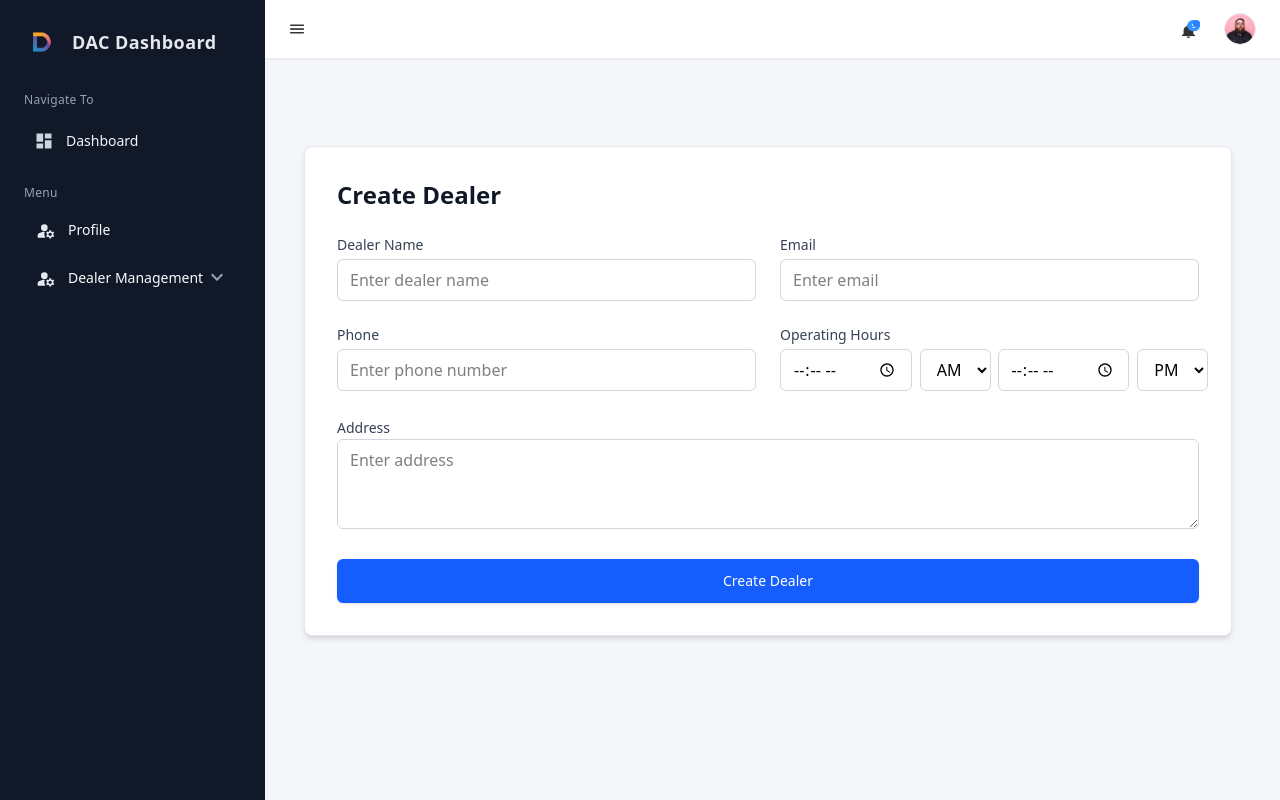
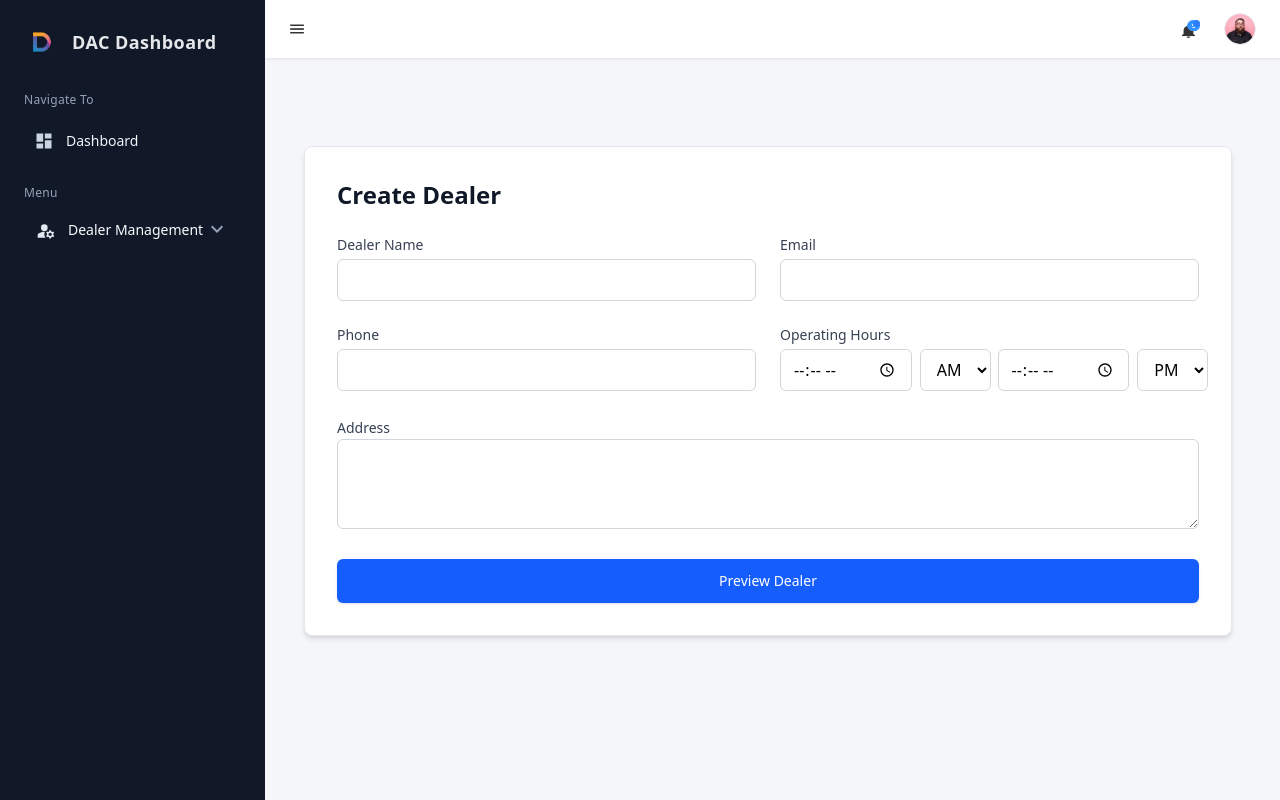
Before and after one commit to nishnak555/dealer-dashboard, a React (Vite) app: page /create-dealer in a window 1280 px wide. Built offline with nearby package versions, Linux system fonts and the light colour scheme.

Commit message:
fix create form

```diff
--- a/src/App.tsx
+++ b/src/App.tsx
@@ -17,7 +17,7 @@ function App() {
          Component: CreateDealerPage,
        },
        {
-         path: "view-dealer",
+         path: "",
          Component: DealerListPage,
        },
        {
--- a/src/components/Sidebar.tsx
+++ b/src/components/Sidebar.tsx
@@ -10,7 +10,6 @@ import logo from "../assets/icons/logo.png";
 import type { MenuItem, SidebarProps } from "../interfaces/sidebar.interface";
 
 const menuItems: MenuItem[] = [
-  { label: "Profile", icon: <UserIcon fontSize="small" />, path: "/profile" },
 
   {
     label: "Dealer Management",
@@ -18,7 +17,7 @@ const menuItems: MenuItem[] = [
     type: "select",
     options: [
       { label: "Create Dealer", path: "/create-dealer" },
-      { label: "View Dealer", path: "/view-dealer" },
+      { label: "View Dealer", path: "/" },
     ],
   },
 ];
--- a/src/components/dealerForm.tsx
+++ b/src/components/dealerForm.tsx
@@ -1,4 +1,4 @@
-import React from "react";
+import React, { useState } from "react";
 import { useFormik } from "formik";
 import { DealerSchema } from "../validation/dealer.schema";
 import type { DealerFormValues } from "../interfaces/dealer.interface";
@@ -7,7 +7,13 @@ import Button from "../components/common/Button";
 import { useNavigate } from "react-router";
 
 const DealerForm: React.FC = () => {
- const navigate = useNavigate()
+  const navigate = useNavigate();
+
+  // SHOW PREVIEW AFTER SUBMISSION
+  const [submittedData, setSubmittedData] = useState<DealerFormValues | null>(
+    null
+  );
+
   const formik = useFormik<DealerFormValues>({
     initialValues: {
       dealerName: "",
@@ -24,22 +30,32 @@ const DealerForm: React.FC = () => {
     validationSchema: DealerSchema,
 
     onSubmit: async (values) => {
-      const generatedId = Date.now();
-
       const finalHours = `${values.startTime} ${values.startPeriod} - ${values.endTime} ${values.endPeriod}`;
 
-      const payload = {
-        id: generatedId,
+      const payload: DealerFormValues = {
+        id: Date.now(),
         ...values,
         hours: finalHours,
       };
 
-      await createDealer(payload);
-      alert("Dealer Created Successfully!");
-      formik.resetForm();
-     navigate("/view-dealer")
+      // Instead of saving → show card preview
+      setSubmittedData(payload);
     },
   });
+
+  // CONFIRM CREATION
+  const handleConfirm = async () => {
+    if (submittedData) {
+      await createDealer(submittedData);
+      alert("Dealer Created Successfully!");
+      navigate("/");
+    }
+  };
+
+  // BACK TO EDIT MODE
+  const handleEdit = () => {
+    setSubmittedData(null);
+  };
 
   return (
     <div className="bg-white shadow-md border border-gray-200 rounded-lg p-6 sm:p-8 max-w-[1200px] mx-auto mt-10">
@@ -47,8 +63,54 @@ const DealerForm: React.FC = () => {
         Create Dealer
       </h2>
 
+      {/* ------------------------------------------------------ */}
+      {/* ⭐⭐⭐  PREVIEW CARD AFTER SUBMIT  ⭐⭐⭐ */}
+      {/* ------------------------------------------------------ */}
+      {submittedData && (
+        <div className="p-6 bg-gray-50 border rounded-lg shadow-md space-y-4">
+          <h3 className="text-xl font-semibold text-gray-800 mb-4">
+            Review Dealer Information
+          </h3>
+
+          <div className="space-y-2 text-gray-700">
+            <p>
+              <strong>Dealer Name:</strong> {submittedData.dealerName}
+            </p>
+            <p>
+              <strong>Email:</strong> {submittedData.email}
+            </p>
+            <p>
+              <strong>Phone:</strong> {submittedData.phone}
+            </p>
+            <p>
+              <strong>Operating Hours:</strong> {submittedData.hours}
+            </p>
+            <p>
+              <strong>Address:</strong> {submittedData.address}
+            </p>
+          </div>
+
+          <div className="flex gap-4 mt-6">
+            <Button
+              label="Confirm & Create"
+              onClick={handleConfirm}
+              className="bg-green-600 text-white px-6 py-2 rounded hover:bg-green-700"
+            />
+            <Button
+              label="Edit"
+              onClick={handleEdit}
+              className="bg-gray-500 text-white px-6 py-2 rounded hover:bg-gray-600"
+            />
+          </div>
+        </div>
+      )}
+
+      {/* ------------------------------------------------------ */}
+      {/* ⭐⭐⭐ FORM (Hidden After Submit) ⭐⭐⭐ */}
+      {/* ------------------------------------------------------ */}
+      {!submittedData && (
         <form onSubmit={formik.handleSubmit} className="space-y-6">
-        {/* GRID - Fully Responsive */}
+          {/* GRID */}
           <div className="grid grid-cols-1 md:grid-cols-2 gap-6">
             {/* Dealer Name */}
             <div className="flex flex-col">
@@ -59,11 +121,12 @@ const DealerForm: React.FC = () => {
                 onChange={formik.handleChange}
                 onBlur={formik.handleBlur}
                 value={formik.values.dealerName}
-              className="border border-gray-300 rounded-md px-3 py-2 focus:ring-blue-500 focus:outline-none w-full"
-              placeholder="Enter dealer name"
+                className="border border-gray-300 rounded-md px-3 py-2"
               />
               {formik.touched.dealerName && formik.errors.dealerName && (
-              <p className="text-red-500 text-xs">{formik.errors.dealerName}</p>
+                <p className="text-red-500 text-xs">
+                  {formik.errors.dealerName}
+                </p>
               )}
             </div>
 
@@ -76,8 +139,7 @@ const DealerForm: React.FC = () => {
                 onChange={formik.handleChange}
                 onBlur={formik.handleBlur}
                 value={formik.values.email}
-              className="border border-gray-300 rounded-md px-3 py-2 focus:ring-blue-500 focus:outline-none w-full"
-              placeholder="Enter email"
+                className="border border-gray-300 rounded-md px-3 py-2"
               />
               {formik.touched.email && formik.errors.email && (
                 <p className="text-red-500 text-xs">{formik.errors.email}</p>
@@ -93,8 +155,7 @@ const DealerForm: React.FC = () => {
                 onChange={formik.handleChange}
                 onBlur={formik.handleBlur}
                 value={formik.values.phone}
-              className="border border-gray-300 rounded-md px-3 py-2 focus:ring-blue-500 focus:outline-none w-full"
-              placeholder="Enter phone number"
+                className="border border-gray-300 rounded-md px-3 py-2"
               />
               {formik.touched.phone && formik.errors.phone && (
                 <p className="text-red-500 text-xs">{formik.errors.phone}</p>
@@ -108,48 +169,44 @@ const DealerForm: React.FC = () => {
               </label>
 
               <div className="grid grid-cols-1 sm:grid-cols-2 gap-4">
-              {/* Start Time */}
-              <div className="flex flex-col">
+                {/* Start */}
                 <div className="flex gap-2">
                   <input
                     type="time"
                     name="startTime"
+                    onChange={formik.handleChange}
                     value={formik.values.startTime}
-                    onChange={formik.handleChange}
                     className="border border-gray-300 rounded-md px-3 py-2 w-full"
                   />
                   <select
                     name="startPeriod"
+                    onChange={formik.handleChange}
                     value={formik.values.startPeriod}
-                    onChange={formik.handleChange}
                     className="border border-gray-300 rounded-md px-3 py-2"
                   >
                     <option value="AM">AM</option>
                     <option value="PM">PM</option>
                   </select>
                 </div>
-              </div>
 
-              {/* End Time */}
-              <div className="flex flex-col">
+                {/* End */}
                 <div className="flex gap-2">
                   <input
                     type="time"
                     name="endTime"
+                    onChange={formik.handleChange}
                     value={formik.values.endTime}
-                    onChange={formik.handleChange}
                     className="border border-gray-300 rounded-md px-3 py-2 w-full"
                   />
                   <select
                     name="endPeriod"
+                    onChange={formik.handleChange}
                     value={formik.values.endPeriod}
-                    onChange={formik.handleChange}
                     className="border border-gray-300 rounded-md px-3 py-2"
                   >
                     <option value="AM">AM</option>
                     <option value="PM">PM</option>
                   </select>
-                </div>
                 </div>
               </div>
             </div>
@@ -164,8 +221,7 @@ const DealerForm: React.FC = () => {
               onChange={formik.handleChange}
               onBlur={formik.handleBlur}
               value={formik.values.address}
-            className="w-full border border-gray-300 rounded-md px-3 py-2 focus:ring-blue-500 focus:outline-none"
-            placeholder="Enter address"
+              className="w-full border border-gray-300 rounded-md px-3 py-2"
             />
             {formik.touched.address && formik.errors.address && (
               <p className="text-red-500 text-xs">{formik.errors.address}</p>
@@ -173,15 +229,13 @@ const DealerForm: React.FC = () => {
           </div>
 
           {/* Submit */}
-        <div>
           <Button
-            label="Create Dealer"
+            label="Preview Dealer"
             type="submit"
-            variant="primary"
-            className="w-full py-3 text-center text-white bg-blue-600 hover:bg-blue-700"
+            className="w-full py-3 text-white bg-blue-600 hover:bg-blue-700"
           />
-        </div>
         </form>
+      )}
     </div>
   );
 };
--- a/src/pages/editDealer.tsx
+++ b/src/pages/editDealer.tsx
@@ -60,7 +60,7 @@ const EditDealer = () => {
       updateDealer(updated);
 
       alert("Dealer updated successfully!");
-      navigate("/view-dealer");
+      navigate("/");
     },
   });
 
```
Lines whose indentation alone changed are shown as unchanged.
